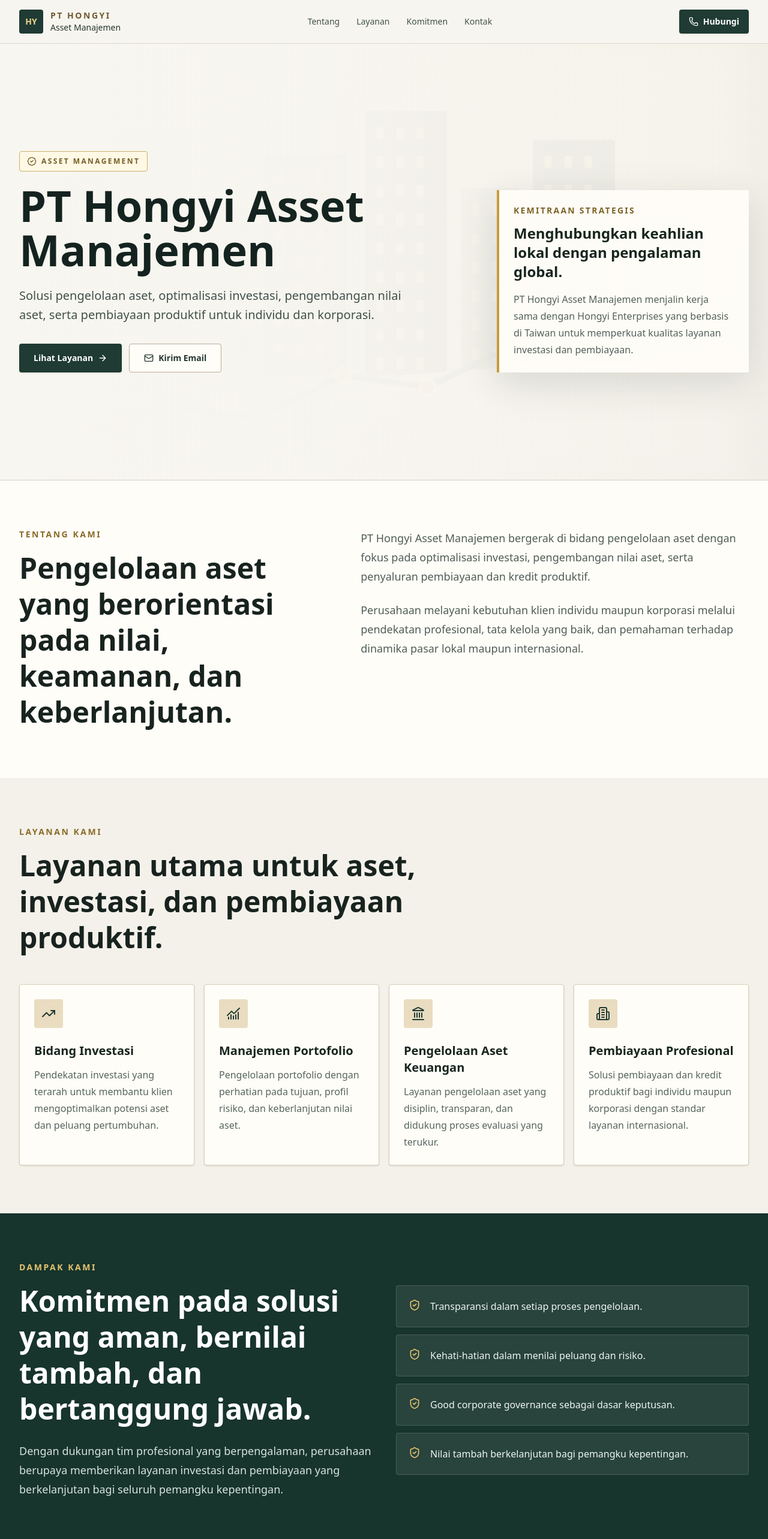
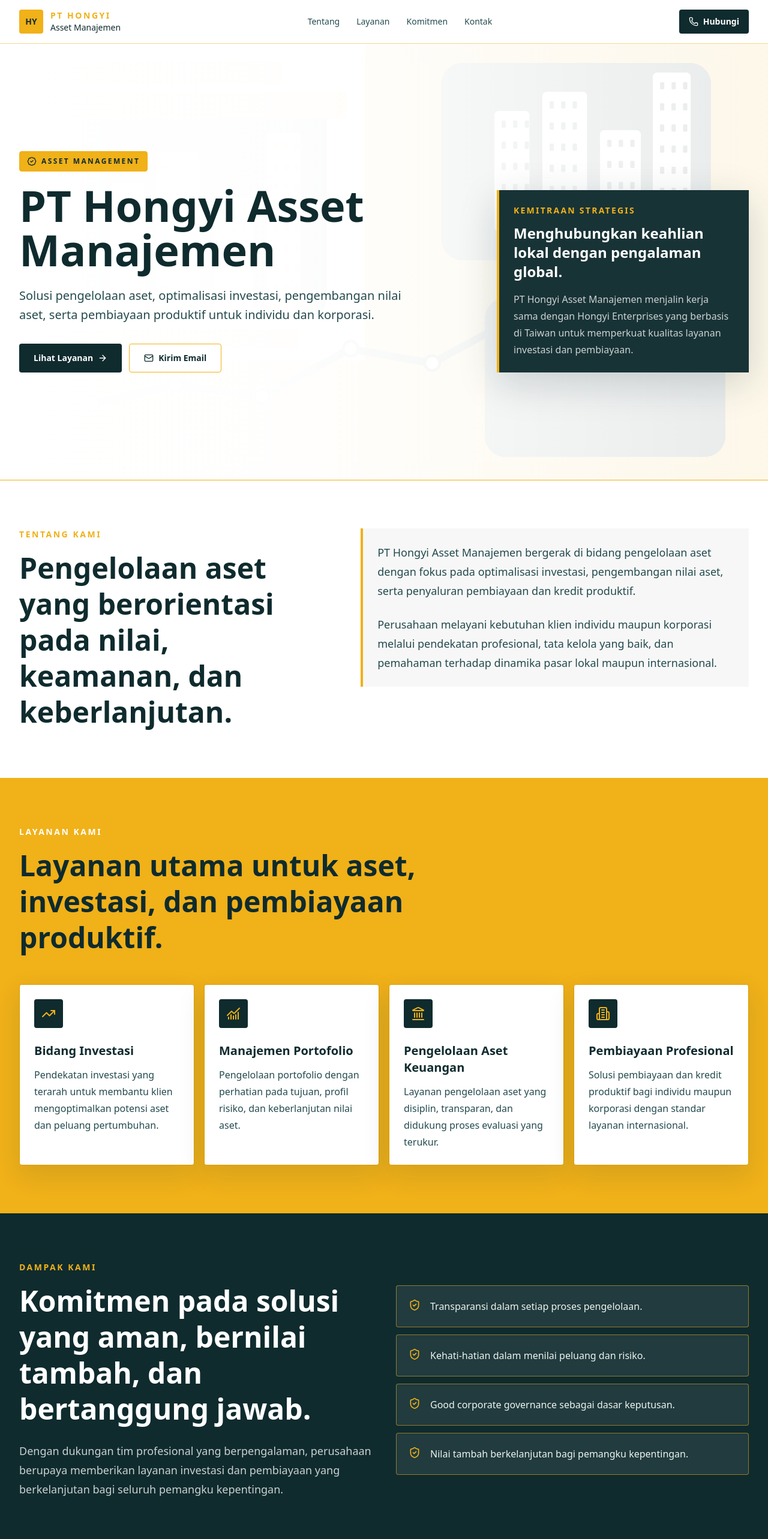
Before and after one commit to deptfinance/checklist, a Next.js app: page / in a window 1280 px wide. Shown: the top 2566 px of the page at 60% size. Built offline with nearby package versions, Linux system fonts and the light colour scheme.

Commit message:
Align Hongyi theme with PDF

```diff
--- a/src/app/page.tsx
+++ b/src/app/page.tsx
@@ -49,41 +49,41 @@ const principles = [
 
 export default function Home() {
   return (
-    <main className="min-h-screen bg-[#f4f1ea] text-[#18231f]">
-      <header className="sticky top-0 z-30 border-b border-[#d8d0c1]/80 bg-[#f8f6f0]/90 backdrop-blur">
+    <main className="min-h-screen bg-white text-[#0f2b2e]">
+      <header className="sticky top-0 z-30 border-b border-[#f0b119]/50 bg-white/95 backdrop-blur">
         <nav className="mx-auto flex max-w-7xl items-center justify-between px-5 py-4 sm:px-8">
           <a href="#home" className="flex items-center gap-3">
-            <span className="grid h-10 w-10 place-items-center rounded bg-[#1f3b33] text-sm font-bold text-[#f2d58b]">
+            <span className="grid h-10 w-10 place-items-center rounded bg-[#f0b119] text-sm font-bold text-[#0f2b2e]">
               HY
             </span>
             <span className="leading-tight">
-              <span className="block text-sm font-semibold uppercase tracking-[0.18em] text-[#6f5930]">
+              <span className="block text-sm font-semibold uppercase tracking-[0.18em] text-[#f0b119]">
                 PT Hongyi
               </span>
-              <span className="block text-sm font-medium text-[#27342f]">
+              <span className="block text-sm font-medium text-[#0f2b2e]">
                 Asset Manajemen
               </span>
             </span>
           </a>
 
-          <div className="hidden items-center gap-7 text-sm font-medium text-[#40514a] md:flex">
-            <a className="transition hover:text-[#1f3b33]" href="#tentang">
+          <div className="hidden items-center gap-7 text-sm font-medium text-[#244a4e] md:flex">
+            <a className="transition hover:text-[#f0b119]" href="#tentang">
               Tentang
             </a>
-            <a className="transition hover:text-[#1f3b33]" href="#layanan">
+            <a className="transition hover:text-[#f0b119]" href="#layanan">
               Layanan
             </a>
-            <a className="transition hover:text-[#1f3b33]" href="#komitmen">
+            <a className="transition hover:text-[#f0b119]" href="#komitmen">
               Komitmen
             </a>
-            <a className="transition hover:text-[#1f3b33]" href="#kontak">
+            <a className="transition hover:text-[#f0b119]" href="#kontak">
               Kontak
             </a>
           </div>
 
           <a
             href="tel:+6285123936967"
-            className="inline-flex h-10 items-center gap-2 rounded bg-[#1f3b33] px-4 text-sm font-semibold text-white shadow-sm transition hover:bg-[#142b25]"
+            className="inline-flex h-10 items-center gap-2 rounded bg-[#0f2b2e] px-4 text-sm font-semibold text-white shadow-sm transition hover:bg-[#06191b]"
           >
             <Phone className="h-4 w-4" aria-hidden="true" />
             Hubungi
@@ -93,7 +93,7 @@ export default function Home() {
 
       <section
         id="home"
-        className="relative overflow-hidden border-b border-[#d8d0c1]"
+        className="relative overflow-hidden border-b border-[#f0b119]"
       >
         <div className="absolute inset-0">
           <Image
@@ -104,22 +104,22 @@ export default function Home() {
             sizes="100vw"
             className="object-cover"
           />
-          <div className="absolute inset-0 bg-[#f5f1e8]/85" />
-          <div className="absolute inset-y-0 left-0 w-full bg-[linear-gradient(90deg,#f8f6f0_0%,rgba(248,246,240,0.94)_38%,rgba(248,246,240,0.54)_100%)]" />
+          <div className="absolute inset-0 bg-white/82" />
+          <div className="absolute inset-y-0 left-0 w-full bg-[linear-gradient(90deg,#ffffff_0%,rgba(255,255,255,0.96)_38%,rgba(255,255,255,0.48)_100%)]" />
         </div>
 
         <div className="relative mx-auto grid min-h-[calc(100vh-73px)] max-w-7xl content-center gap-12 px-5 py-16 sm:px-8 lg:grid-cols-[minmax(0,1fr)_420px] lg:py-20">
           <div className="max-w-3xl">
-            <p className="mb-5 inline-flex items-center gap-2 rounded border border-[#c9b06d] bg-[#fff8e5] px-3 py-2 text-xs font-bold uppercase tracking-[0.2em] text-[#765d22]">
+            <p className="mb-5 inline-flex items-center gap-2 rounded border border-[#f0b119] bg-[#f0b119] px-3 py-2 text-xs font-bold uppercase tracking-[0.2em] text-[#0f2b2e]">
               <BadgeCheck className="h-4 w-4" aria-hidden="true" />
               Asset management
             </p>
 
-            <h1 className="text-5xl font-semibold leading-[1.02] text-[#14231f] sm:text-6xl lg:text-7xl">
+            <h1 className="text-5xl font-semibold leading-[1.02] text-[#0f2b2e] sm:text-6xl lg:text-7xl">
               PT Hongyi Asset Manajemen
             </h1>
 
-            <p className="mt-6 max-w-2xl text-lg leading-8 text-[#40514a] sm:text-xl">
+            <p className="mt-6 max-w-2xl text-lg leading-8 text-[#244a4e] sm:text-xl">
               Solusi pengelolaan aset, optimalisasi investasi, pengembangan
               nilai aset, serta pembiayaan produktif untuk individu dan
               korporasi.
@@ -128,14 +128,14 @@ export default function Home() {
             <div className="mt-8 flex flex-col gap-3 sm:flex-row">
               <a
                 href="#layanan"
-                className="inline-flex h-12 items-center justify-center gap-2 rounded bg-[#1f3b33] px-6 text-sm font-semibold text-white shadow-sm transition hover:bg-[#142b25]"
+                className="inline-flex h-12 items-center justify-center gap-2 rounded bg-[#0f2b2e] px-6 text-sm font-semibold text-white shadow-sm transition hover:bg-[#06191b]"
               >
                 Lihat Layanan
                 <ArrowRight className="h-4 w-4" aria-hidden="true" />
               </a>
               <a
                 href="mailto:hongying.id@gmail.com"
-                className="inline-flex h-12 items-center justify-center gap-2 rounded border border-[#b8ad98] bg-[#fffdf8] px-6 text-sm font-semibold text-[#24352f] transition hover:border-[#1f3b33]"
+                className="inline-flex h-12 items-center justify-center gap-2 rounded border border-[#f0b119] bg-white px-6 text-sm font-semibold text-[#0f2b2e] transition hover:bg-[#fff7d8]"
               >
                 <Mail className="h-4 w-4" aria-hidden="true" />
                 Kirim Email
@@ -143,14 +143,14 @@ export default function Home() {
             </div>
           </div>
 
-          <aside className="self-end border-l-4 border-[#c89b3c] bg-[#fffdf8]/92 p-6 shadow-[0_18px_60px_rgba(35,45,39,0.14)] backdrop-blur">
-            <p className="text-sm font-semibold uppercase tracking-[0.16em] text-[#7d6427]">
+          <aside className="self-end border-l-4 border-[#f0b119] bg-[#0f2b2e]/96 p-6 text-white shadow-[0_18px_60px_rgba(15,43,46,0.18)] backdrop-blur">
+            <p className="text-sm font-semibold uppercase tracking-[0.16em] text-[#f0b119]">
               Kemitraan strategis
             </p>
-            <h2 className="mt-3 text-2xl font-semibold text-[#17251f]">
+            <h2 className="mt-3 text-2xl font-semibold text-white">
               Menghubungkan keahlian lokal dengan pengalaman global.
             </h2>
-            <p className="mt-4 leading-7 text-[#53615b]">
+            <p className="mt-4 leading-7 text-white/78">
               PT Hongyi Asset Manajemen menjalin kerja sama dengan Hongyi
               Enterprises yang berbasis di Taiwan untuk memperkuat kualitas
               layanan investasi dan pembiayaan.
@@ -159,19 +159,19 @@ export default function Home() {
         </div>
       </section>
 
-      <section id="tentang" className="bg-[#fffdf8] px-5 py-20 sm:px-8">
+      <section id="tentang" className="bg-white px-5 py-20 sm:px-8">
         <div className="mx-auto grid max-w-7xl gap-10 lg:grid-cols-[0.9fr_1.1fr] lg:items-start">
           <div>
-            <p className="text-sm font-bold uppercase tracking-[0.18em] text-[#8a6a27]">
+            <p className="text-sm font-bold uppercase tracking-[0.18em] text-[#f0b119]">
               Tentang Kami
             </p>
-            <h2 className="mt-4 text-4xl font-semibold leading-tight text-[#18231f] sm:text-5xl">
+            <h2 className="mt-4 text-4xl font-semibold leading-tight text-[#0f2b2e] sm:text-5xl">
               Pengelolaan aset yang berorientasi pada nilai, keamanan, dan
               keberlanjutan.
             </h2>
           </div>
 
-          <div className="grid gap-6 text-lg leading-8 text-[#4f5d56]">
+          <div className="grid gap-6 border-l-4 border-[#f0b119] bg-[#f7f7f7] p-6 text-lg leading-8 text-[#244a4e]">
             <p>
               PT Hongyi Asset Manajemen bergerak di bidang pengelolaan aset
               dengan fokus pada optimalisasi investasi, pengembangan nilai
@@ -186,13 +186,13 @@ export default function Home() {
         </div>
       </section>
 
-      <section id="layanan" className="px-5 py-20 sm:px-8">
+      <section id="layanan" className="bg-[#f0b119] px-5 py-20 sm:px-8">
         <div className="mx-auto max-w-7xl">
           <div className="max-w-3xl">
-            <p className="text-sm font-bold uppercase tracking-[0.18em] text-[#8a6a27]">
+            <p className="text-sm font-bold uppercase tracking-[0.18em] text-white">
               Layanan Kami
             </p>
-            <h2 className="mt-4 text-4xl font-semibold leading-tight sm:text-5xl">
+            <h2 className="mt-4 text-4xl font-semibold leading-tight text-[#0f2b2e] sm:text-5xl">
               Layanan utama untuk aset, investasi, dan pembiayaan produktif.
             </h2>
           </div>
@@ -204,15 +204,15 @@ export default function Home() {
               return (
                 <article
                   key={service.title}
-                  className="rounded border border-[#d9d0bd] bg-[#fffdf8] p-6 shadow-sm"
+                  className="rounded border border-[#d99c00] bg-white p-6 shadow-[0_16px_45px_rgba(15,43,46,0.12)]"
                 >
-                  <div className="grid h-12 w-12 place-items-center rounded bg-[#e9dcc0] text-[#1f3b33]">
+                  <div className="grid h-12 w-12 place-items-center rounded bg-[#0f2b2e] text-[#f0b119]">
                     <Icon className="h-6 w-6" aria-hidden="true" />
                   </div>
-                  <h3 className="mt-6 text-xl font-semibold text-[#17251f]">
+                  <h3 className="mt-6 text-xl font-semibold text-[#0f2b2e]">
                     {service.title}
                   </h3>
-                  <p className="mt-3 leading-7 text-[#56655e]">
+                  <p className="mt-3 leading-7 text-[#244a4e]">
                     {service.description}
                   </p>
                 </article>
@@ -222,17 +222,17 @@ export default function Home() {
         </div>
       </section>
 
-      <section id="komitmen" className="bg-[#17342d] px-5 py-20 text-white sm:px-8">
+      <section id="komitmen" className="bg-[#0f2b2e] px-5 py-20 text-white sm:px-8">
         <div className="mx-auto grid max-w-7xl gap-10 lg:grid-cols-[1fr_1fr] lg:items-center">
           <div>
-            <p className="text-sm font-bold uppercase tracking-[0.18em] text-[#e4c36e]">
+            <p className="text-sm font-bold uppercase tracking-[0.18em] text-[#f0b119]">
               Dampak Kami
             </p>
             <h2 className="mt-4 text-4xl font-semibold leading-tight sm:text-5xl">
               Komitmen pada solusi yang aman, bernilai tambah, dan bertanggung
               jawab.
             </h2>
-            <p className="mt-6 text-lg leading-8 text-[#d7e2dc]">
+            <p className="mt-6 text-lg leading-8 text-white/78">
               Dengan dukungan tim profesional yang berpengalaman, perusahaan
               berupaya memberikan layanan investasi dan pembiayaan yang
               berkelanjutan bagi seluruh pemangku kepentingan.
@@ -243,10 +243,10 @@ export default function Home() {
             {principles.map((principle) => (
               <div
                 key={principle}
-                className="flex items-start gap-4 rounded border border-white/15 bg-white/8 p-5"
+                className="flex items-start gap-4 rounded border border-[#f0b119]/55 bg-white/8 p-5"
               >
                 <ShieldCheck
-                  className="mt-0.5 h-5 w-5 shrink-0 text-[#e4c36e]"
+                  className="mt-0.5 h-5 w-5 shrink-0 text-[#f0b119]"
                   aria-hidden="true"
                 />
                 <p className="leading-7 text-[#edf4f0]">{principle}</p>
@@ -256,23 +256,23 @@ export default function Home() {
         </div>
       </section>
 
-      <section className="bg-[#fffdf8] px-5 py-20 sm:px-8">
+      <section className="bg-white px-5 py-20 sm:px-8">
         <div className="mx-auto grid max-w-7xl gap-8 lg:grid-cols-[0.8fr_1.2fr] lg:items-center">
           <div className="flex items-center gap-4">
-            <div className="grid h-16 w-16 place-items-center rounded bg-[#e9dcc0] text-[#1f3b33]">
+            <div className="grid h-16 w-16 place-items-center rounded bg-[#f0b119] text-[#0f2b2e]">
               <Globe2 className="h-8 w-8" aria-hidden="true" />
             </div>
             <div>
-              <p className="text-sm font-bold uppercase tracking-[0.18em] text-[#8a6a27]">
+              <p className="text-sm font-bold uppercase tracking-[0.18em] text-[#f0b119]">
                 Hongyi Enterprises
               </p>
-              <h2 className="mt-2 text-3xl font-semibold text-[#18231f]">
+              <h2 className="mt-2 text-3xl font-semibold text-[#0f2b2e]">
                 Mitra berbasis Taiwan
               </h2>
             </div>
           </div>
 
-          <p className="text-lg leading-8 text-[#4f5d56]">
+          <p className="border-l-4 border-[#f0b119] bg-[#f7f7f7] p-6 text-lg leading-8 text-[#244a4e]">
             Kemitraan ini memperkuat kapabilitas perusahaan melalui integrasi
             pengalaman global dan eksekusi lokal untuk layanan yang profesional
             serta berstandar internasional.
@@ -281,9 +281,9 @@ export default function Home() {
       </section>
 
       <section id="kontak" className="px-5 py-20 sm:px-8">
-        <div className="mx-auto grid max-w-7xl gap-10 border-t border-[#d8d0c1] pt-14 lg:grid-cols-[1fr_1fr]">
+        <div className="mx-auto grid max-w-7xl gap-10 border-t border-[#f0b119] pt-14 lg:grid-cols-[1fr_1fr]">
           <div>
-            <p className="text-sm font-bold uppercase tracking-[0.18em] text-[#8a6a27]">
+            <p className="text-sm font-bold uppercase tracking-[0.18em] text-[#f0b119]">
               Hubungi Kami
             </p>
             <h2 className="mt-4 text-4xl font-semibold leading-tight sm:text-5xl">
@@ -294,22 +294,22 @@ export default function Home() {
           <div className="grid gap-4">
             <a
               href="mailto:hongying.id@gmail.com"
-              className="flex items-center gap-4 rounded border border-[#d9d0bd] bg-[#fffdf8] p-5 text-[#1d2d28] transition hover:border-[#1f3b33]"
+              className="flex items-center gap-4 rounded border border-[#f0b119] bg-white p-5 text-[#0f2b2e] transition hover:bg-[#fff7d8]"
             >
-              <Mail className="h-5 w-5 text-[#8a6a27]" aria-hidden="true" />
+              <Mail className="h-5 w-5 text-[#f0b119]" aria-hidden="true" />
               <span className="font-medium">hongying.id@gmail.com</span>
             </a>
 
             <a
               href="tel:+6285123936967"
-              className="flex items-center gap-4 rounded border border-[#d9d0bd] bg-[#fffdf8] p-5 text-[#1d2d28] transition hover:border-[#1f3b33]"
+              className="flex items-center gap-4 rounded border border-[#f0b119] bg-white p-5 text-[#0f2b2e] transition hover:bg-[#fff7d8]"
             >
-              <Phone className="h-5 w-5 text-[#8a6a27]" aria-hidden="true" />
+              <Phone className="h-5 w-5 text-[#f0b119]" aria-hidden="true" />
               <span className="font-medium">+62 85123936967</span>
             </a>
 
-            <div className="flex items-start gap-4 rounded border border-[#d9d0bd] bg-[#fffdf8] p-5 text-[#1d2d28]">
-              <MapPin className="mt-1 h-5 w-5 shrink-0 text-[#8a6a27]" aria-hidden="true" />
+            <div className="flex items-start gap-4 rounded border border-[#f0b119] bg-white p-5 text-[#0f2b2e]">
+              <MapPin className="mt-1 h-5 w-5 shrink-0 text-[#f0b119]" aria-hidden="true" />
               <p className="font-medium leading-7">
                 Plaza Pondok Gede, Jalan Raya Jatiwaringin, Jatiwaringin,
                 Pondokgede, Bekasi Kota 17411, West Java, Indonesia
```
Also changed, not shown: public/hongyi-hero.png.
